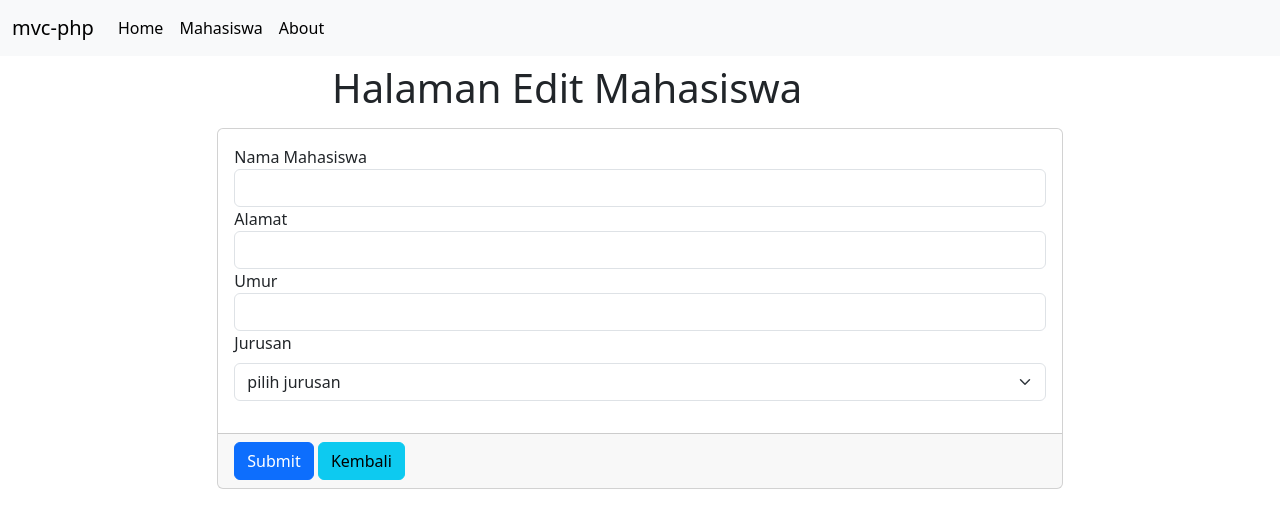
After one commit to Faiznurullah/belajar-crud-mvc-php, a PHP site: the page made by app/view/mahasiswa/edit.php in a window 1280 px wide. The commit adds this page. Shown: the top 528 px of the page. Run offline with PHP 8.4, Linux system fonts and the light colour scheme; the template is opened without the code that fills it, so the values that code supplies are empty; some libraries are stand-ins or nearby versions.

Commit message:
first commit

```diff
--- a/app/init.php
+++ b/app/init.php
@@ -3,6 +3,7 @@
  require_once 'core/App.php';
  require_once 'core/Controller.php';
  require_once 'core/Database.php';
+ require_once 'core/Flasher.php';
 
 
  require_once 'config/config.php';
--- a/app/view/mahasiswa/detail.php
+++ b/app/view/mahasiswa/detail.php
@@ -14,4 +14,5 @@
 
 
 
+
  </div>
--- /dev/null
+++ b/app/view/mahasiswa/edit.php
@@ -0,0 +1,82 @@
+
+
+
+  <!-- Content Wrapper. Contains page content -->
+  <div class="content-wrapper">
+
+
+    <!-- Content Header (Page header) -->
+    <section class="content-header">
+      <div class="container-fluid">
+        <div class="row mb-2 d-flex justify-content-evenly">
+          <div class="col-sm-6 mt-2">
+            <h1>Halaman Edit Mahasiswa</h1>
+          </div>
+        </div>
+      </div><!-- /.container-fluid -->
+    </section>
+
+
+
+    <!-- Main content -->
+    <section class="content">
+
+
+              <!-- /.card-header -->
+              <!-- form start -->
+              <form role="form" action="<?= BASE; ?>/mahasiswa/editMahasiswa" method="POST" enctype="multipart/form-data">
+                <input type="hidden" name="id" value="<?= $data['mhs']['id']; ?>">
+                <div class="row d-flex justify-content-center">
+    <div class="col-lg-8">
+
+                <div class="card">
+                <div class="card-body">
+
+                  <div class="form-group">
+                    <label >Nama Mahasiswa</label>
+                    <input type="text" class="form-control" name="nama" value="<?= $data['mhs']['nama'];?>">
+                  </div>
+
+                  <div class="form-group">
+                    <label>Alamat</label>
+                    <input type="text" class="form-control" name="alamat" value="<?= $data['mhs']['alamat'];?>">
+                  </div>
+
+                  <div class="form-group">
+                    <label >Umur</label>
+                    <input type="number" class="form-control"  name="umur" value="<?= $data['mhs']['umur'];?>">
+                  </div>
+
+
+                  <div class="form-group">
+
+                  <div class="mb-3">
+  <label for="exampleFormControlInput1" class="form-label">Jurusan</label>
+  <select class="form-select" aria-label="Default select example" name='jurusan'>
+  <option selected>pilih jurusan</option>
+  <option value="RPL">RPL</option>
+  <option value="TKJ">TKJ</option>
+  <option value="Multimedia">Multimedia</option>
+</select>
+   </div>
+</div>
+
+                </div>
+                <!-- /.card-body -->
+
+                <div class="card-footer">
+                  <button type="submit" class="btn btn-primary">Submit</button>
+                  <a href="<?= BASE; ?>/mahasiswa" type="button" class="btn btn-info">Kembali</a>
+                </div>
+              </form>
+
+
+
+
+</div>
+</div>
+</div>
+</section>
+    <!-- /.content -->
+  </div>
+  <!-- /.content-wrapper -->
--- a/public/index.php
+++ b/public/index.php
@@ -1,7 +1,6 @@
 <?php
-
+ if( !session_id() ) session_start();
  require_once '../app/init.php';
-
  $app = new App();
 
 
```
Also changed, not shown: app/controllers/Mahasiswa.php (+59 -0 lines), app/core/Database.php (+7 -0 lines), app/core/Flasher.php (added, +36 -0 lines), app/model/Mahasiswa_model.php (+50 -0 lines), app/view/mahasiswa/index.php (+78 -5 lines), public/js/script.js (added).
